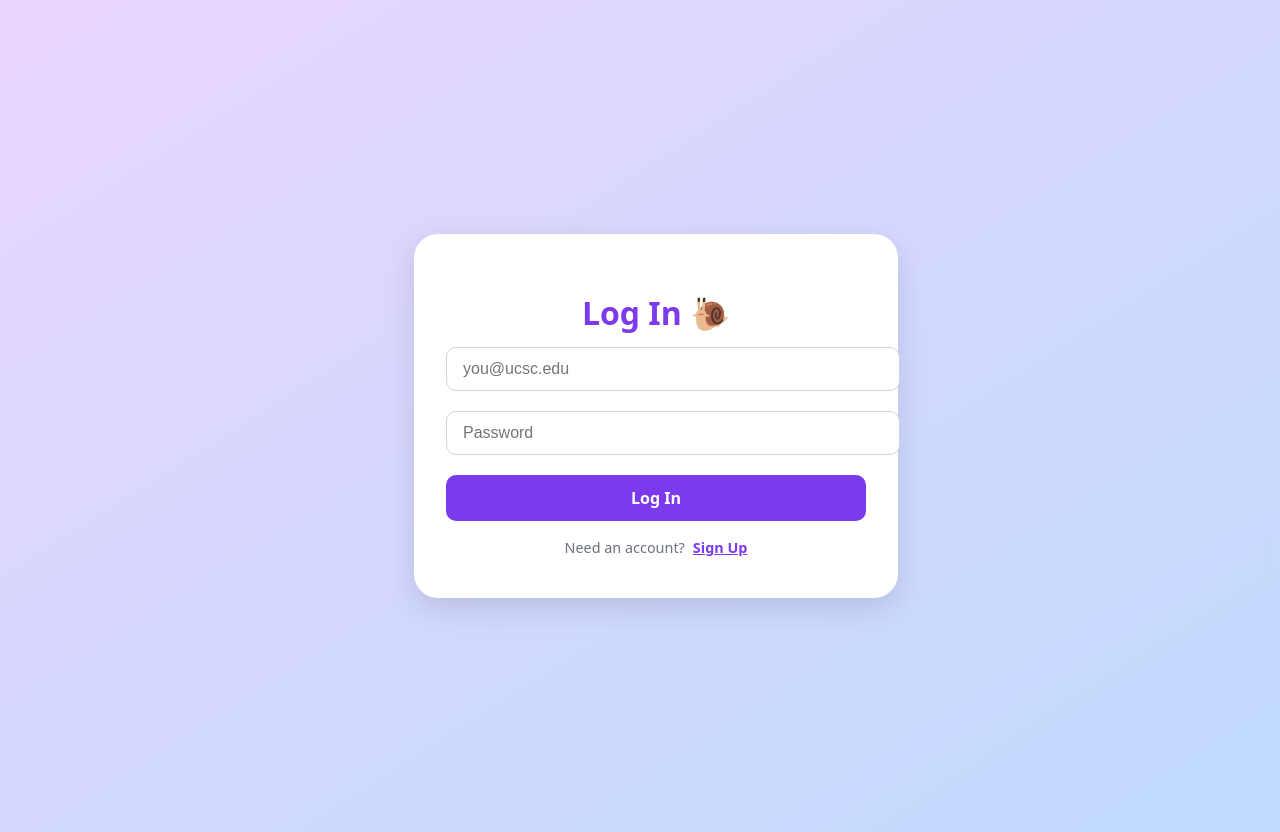
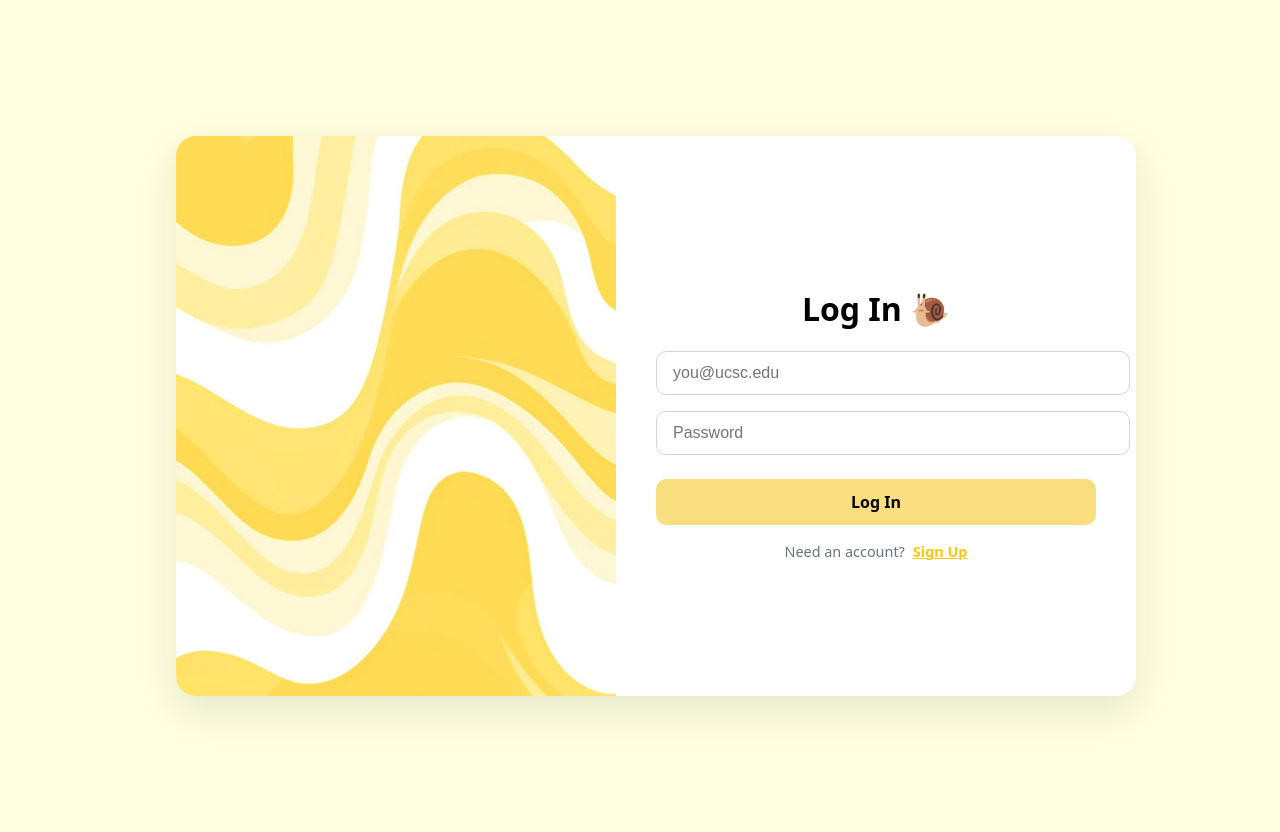
Before and after one commit to kritibhargava1/StudySlug, a React (Vite) app: page / in a window 1280 px wide. Shown: the top 832 px of the page. Built offline with nearby package versions, Linux system fonts and the light colour scheme.

Commit message:
Update Login page layout with left-side image and adjust styling; add login image asset

```diff
--- a/src/pages/Login.jsx
+++ b/src/pages/Login.jsx
@@ -8,7 +8,8 @@ import {
   doc
 } from "../firebase";
 import { useNavigate } from "react-router-dom";
-import '../styles/Login.css';
+import loginImage from "../assets/login-img.jpg";
+import "../styles/Login.css";
 
 function Login() {
   const [isSignUp, setIsSignUp] = useState(false);
@@ -54,6 +55,11 @@ function Login() {
 
   return (
     <div className="loginPage">
+      <div className="loginWrapper">
+        <div className="loginImageSection">
+          <img src={loginImage} alt="Login Visual" className="loginImage" />
+        </div>
+
         <div className="loginContainer">
           <h1 className="loginTitle">{isSignUp ? "Sign Up 🐌" : "Log In 🐌"}</h1>
           <form onSubmit={handleSubmit}>
@@ -113,6 +119,7 @@ function Login() {
           </form>
         </div>
       </div>
+    </div>
   );
 }
 
--- a/src/styles/HowItWorks.css
+++ b/src/styles/HowItWorks.css
@@ -1,7 +1,7 @@
 /* Full-screen container with a gradient background that matches the Home page */
 .how-it-works-container {
     min-height: 100vh;
-    width: 100%;
+    width: 100vw;
     background: linear-gradient(to bottom right, #e9d5ff, #93c5fd); /* Matching gradient: light purple to light blue */
     display: flex;
     align-items: center;
--- a/src/styles/Login.css
+++ b/src/styles/Login.css
@@ -1,32 +1,49 @@
-/* src/styles/Login.css */
-
 .loginPage {
     width: 100vw;
     height: 100vh;
-    background: linear-gradient(to bottom right, #e9d5ff, #bfdbfe);
+    background-color: #FFFFE0;
     display: flex;
     justify-content: center;
     align-items: center;
     padding: 1rem;
+  }
+
+  .loginWrapper {
+    display: flex;
+    width: 100%;
+    max-width: 960px;
+    height: 70vh;
+    background: white;
+    border-radius: 20px;
     overflow: hidden;
+    box-shadow: 0 15px 40px rgba(0, 0, 0, 0.1);
+  }
+
+  .loginImageSection {
+    flex: 1;
+    background-color: #f3f4f6;
+  }
+
+  .loginImage {
+    width: 100%;
+    height: 100%;
+    object-fit: cover;
   }
 
   .loginContainer {
-    width: 100%;
-    max-width: 420px;
-    background-color: white;
-    border-radius: 1.5rem;
-    padding: 40px 32px;
-    box-shadow: 0 10px 30px rgba(0, 0, 0, 0.12);
+    flex: 1;
+    padding: 2.5rem;
+    display: flex;
+    flex-direction: column;
+    justify-content: center;
     text-align: center;
-    transition: all 0.3s ease-in-out;
   }
 
   .loginTitle {
     font-size: 2rem;
     font-weight: 800;
-    color: #7c3aed;
-    margin-bottom: 1rem;
+    color: #000000;
+    margin-bottom: 1.5rem;
   }
 
   .loginInput {
@@ -35,7 +52,7 @@
     font-size: 1rem;
     border: 1px solid #d1d5db;
     border-radius: 10px;
-    margin-bottom: 20px;
+    margin-bottom: 1rem;
     transition: border 0.3s, box-shadow 0.3s;
   }
 
@@ -47,8 +64,8 @@
 
   .loginButton {
     width: 100%;
-    background-color: #7c3aed;
-    color: white;
+    background-color: #F8DE7E;
+    color: black;
     padding: 12px;
     font-weight: 600;
     font-size: 1rem;
@@ -56,10 +73,11 @@
     border-radius: 10px;
     cursor: pointer;
     transition: background-color 0.3s ease;
+    margin-top: 0.5rem;
   }
 
   .loginButton:hover {
-    background-color: #6d28d9;
+    background-color: #fcc80c;
   }
 
   .loginToggle {
@@ -71,7 +89,7 @@
   .loginToggleButton {
     background: none;
     border: none;
-    color: #7c3aed;
+    color: #fcc80c;
     font-weight: 600;
     cursor: pointer;
     margin-left: 8px;
@@ -83,12 +101,6 @@
   .loginMessage {
     font-size: 0.9rem;
     margin-top: 1rem;
-    color: #10b981;
+    color: #000000;
     font-weight: 500;
   }
-
-  .loginError {
-    color: #dc2626;
-    font-size: 0.9rem;
-    margin-top: 10px;
-  }
```
Also changed, not shown: src/assets/login-img.jpg (added). Lines whose indentation alone changed are shown as unchanged.
